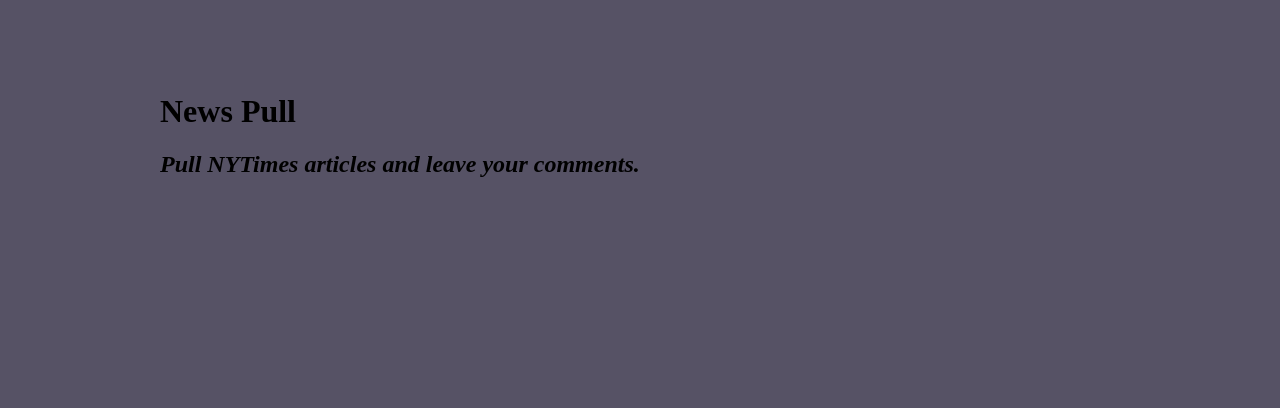
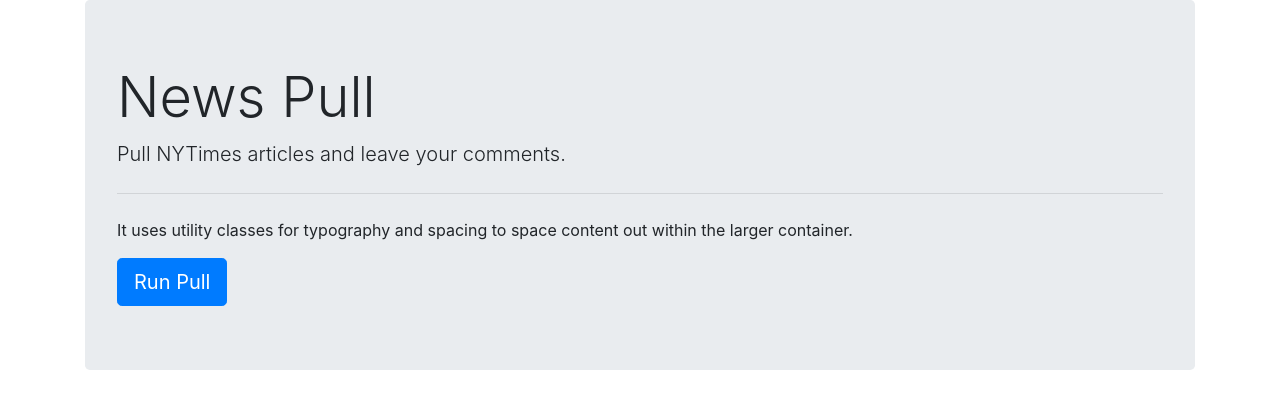
Before and after one commit to rcorojr/news-pull, a website: page public/index.html in a window 1280 px wide. Drawn offline with nearby package versions, Linux system fonts and the light colour scheme; no server answers.

Commit message:
add basic styling, link scrape button

```diff
--- a/public/index.html
+++ b/public/index.html
@@ -5,21 +5,16 @@
     <title>News Pull</title>
     <style>
       body { background-color: #565265 }
-      #wrapper {
-        width: 960px;
-        margin-left: auto;
-        margin-right: auto;
-        padding-top: 5%;
-      }
+
       #articles {
         display: inline-block;
         overflow: auto;
-        width: 60%;
+        width: 100%;
         height: 700px;
       }
       #comments {
         float: right;
-        width: 30%;
+        width: 100%;
       }
       textarea, input {
         display: block;
@@ -28,21 +23,40 @@
       }
       input {
         height: 36px;
-        font-size: 24px;
+        font-size: 18px;
       }
       textarea {
         height: 200px;
-        font-size: 18px;
+        font-size: 12px;
       }
+
     </style>
+    <link rel="stylesheet" href="https://stackpath.bootstrapcdn.com/bootstrap/4.5.2/css/bootstrap.min.css" integrity="sha384-JcKb8q3iqJ61gNV9KGb8thSsNjpSL0n8PARn9HuZOnIxN0hoP+VmmDGMN5t9UJ0Z" crossorigin="anonymous">
   </head>
   <body>
-    <div id="wrapper">
-      <h1>News Pull</h1>
-      <h2><i>Pull NYTimes articles and leave your comments.</i></h2>
-      <div id="articles"></div>
-      <div id="comments"></div>
-    </div>
+
+    <div class="container">
+        <div class="row">
+          <div class="col-sm">
+            <div class="jumbotron">
+                <h1 class="display-4">News Pull</h1>
+                <p class="lead">Pull NYTimes articles and leave your comments.</p>
+                <hr class="my-4">
+                <p>It uses utility classes for typography and spacing to space content out within the larger container.</p>
+                <a class="btn btn-primary btn-lg" href="/scrape" role="button">Run Pull</a>
+              </div>
+          </div>
+        </div>
+        <div class="row">
+            <div class="col-sm-8">
+                <div id="articles"></div>
+            </div>
+            <div class="col-sm-2">
+                <div id="comments"></div>
+            </div>
+          </div>
+      </div>
+
     <script src="https://cdnjs.cloudflare.com/ajax/libs/jquery/3.2.1/jquery.min.js"></script>
     <script src="app.js"></script>
   </body>
```
Also changed, not shown: server.js (+4 -4 lines).
